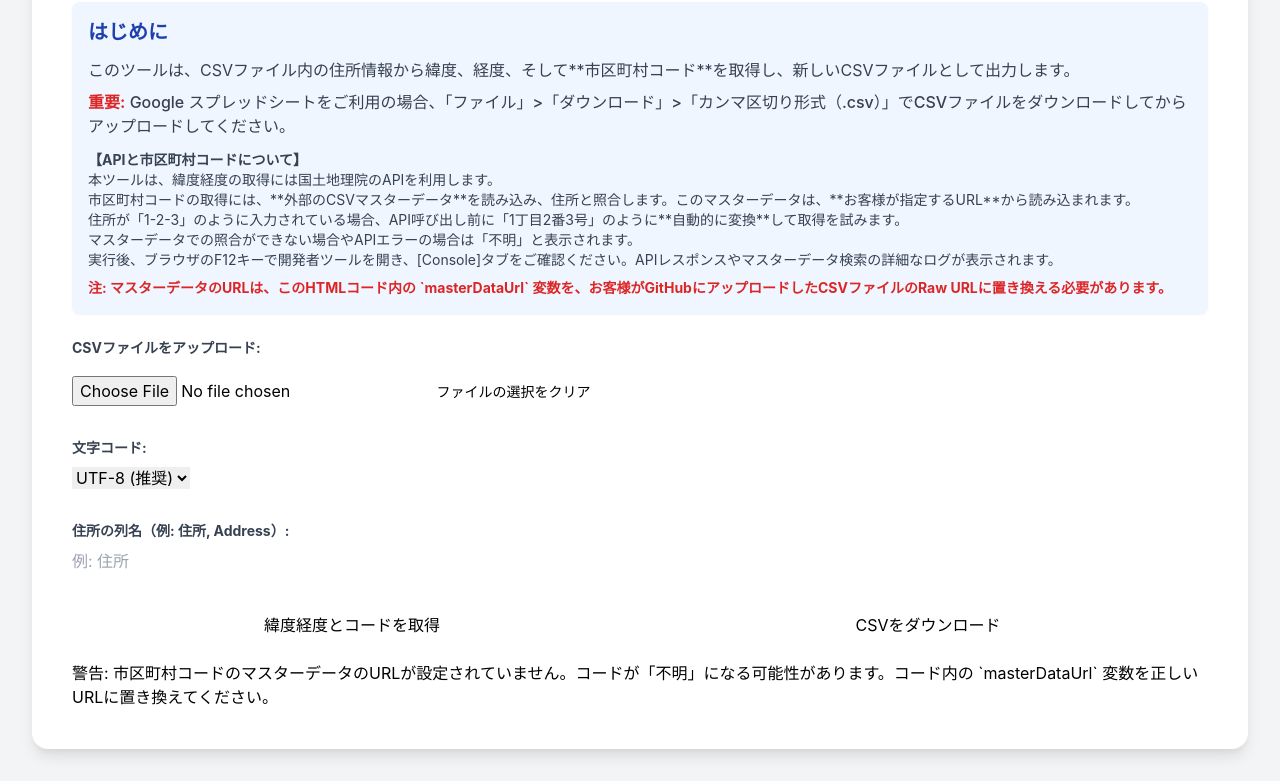
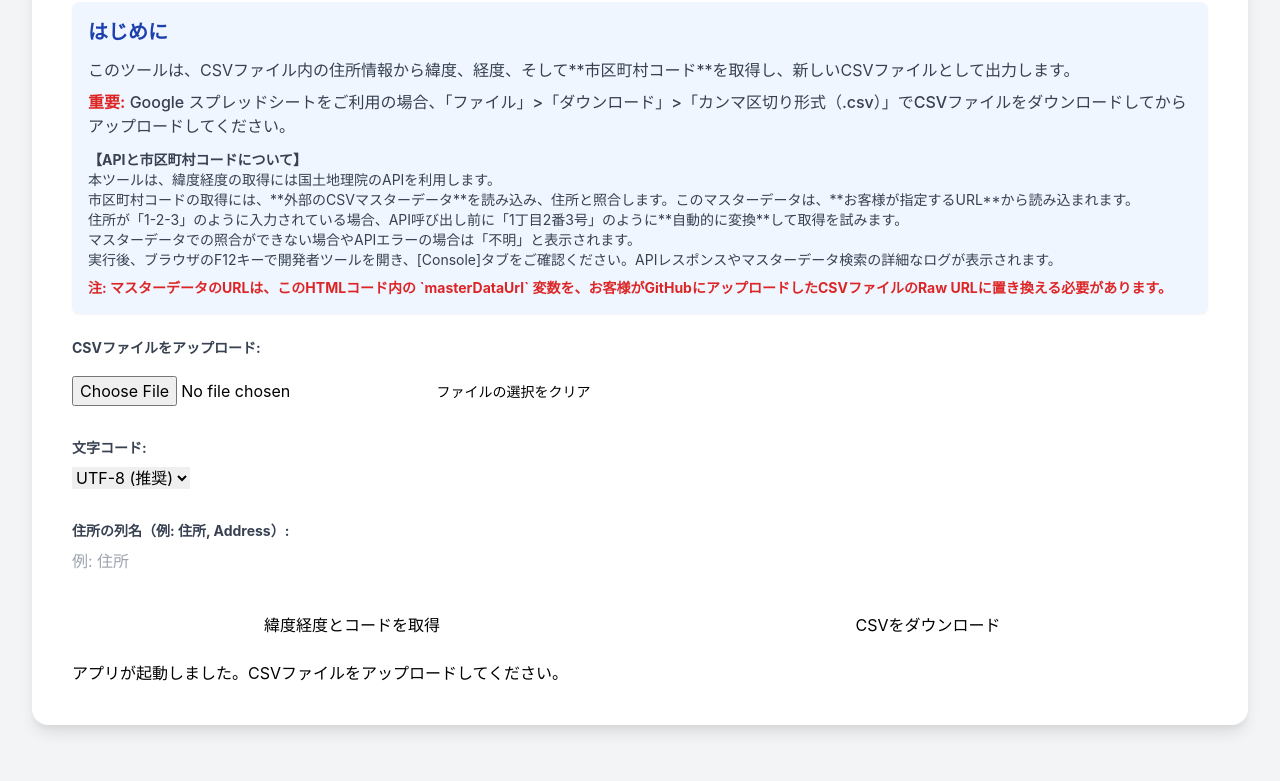
Before and after one commit to Mazz2025/idokeido-citycode, a plain HTML site: page index.html in a window 1280 px wide. Shown: the part 130-911 px from the top of the page. After the commit the page ends 887 px from the top, so only its background shows below. Drawn offline with nearby package versions, Linux system fonts and the light colour scheme.

Commit message:
Update index.html

```diff
--- a/index.html
+++ b/index.html
@@ -149,7 +149,7 @@
         // --- マスターデータのURLを指定 (ここをあなたのRaw URLに置き換える必要があります！) ---
         // 例: 'https://raw.githubusercontent.com/your-username/your-repo/main/municipal_codes.csv'
         // GitHubにアップロードした municipal_codes.csv の「Raw」ボタンをクリックして表示されるURLを正確に貼り付けてください。
-        const masterDataUrl = 'YOUR_RAW_MASTER_DATA_CSV_URL_HERE';
+        const masterDataUrl = 'https://raw.githubusercontent.com/Mazz2025/idokeido-citycode/refs/heads/main/city-codes.csv';
 
         // --- 出力CSVファイルの最終的なヘッダー順とマッピング ---
         const OUTPUT_HEADERS = [
```
